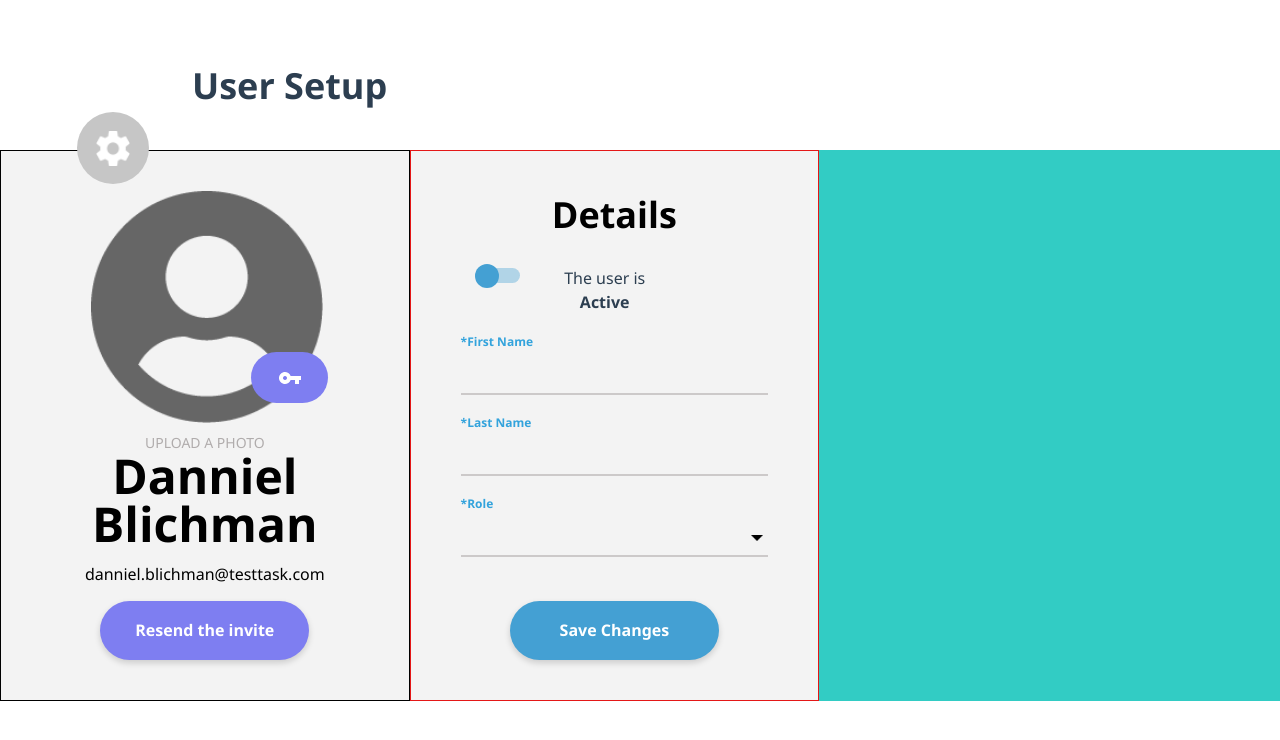
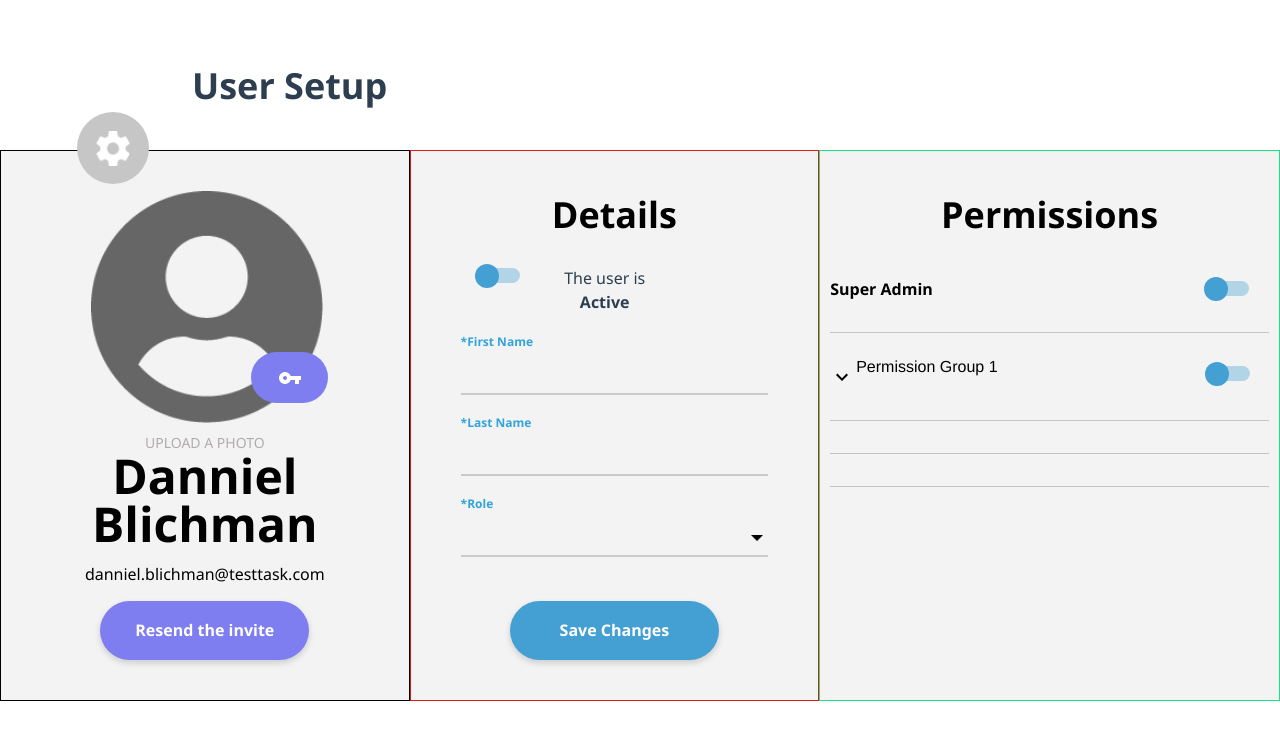
Before and after one commit to NatiaChubinidze/Vue.js_Project, a Vue app in the folder vue_project_user_management/: page /settings in a window 1280 px wide. Shown: the top 740 px of the page. Built offline with nearby package versions, Linux system fonts and the light colour scheme.

Commit message:
partial design: permissions

```diff
--- a/vue_project_user_management/src/components/UserSettingsView/UserDetails.vue
+++ b/vue_project_user_management/src/components/UserSettingsView/UserDetails.vue
@@ -55,7 +55,7 @@ export default {
   flex-direction: column;
   padding: 40px 50px;
   border: 1px solid rgb(228, 23, 23);
-justify-content: space-between;
+  justify-content: space-between;
   align-items: center;
 }
 h3 {
@@ -189,17 +189,17 @@ input::placeholder {
   margin-bottom: 10px;
 }
 .save {
- height: 59px;
+  height: 59px;
   padding: 5px;
- background: #44A0D3 0% 0% no-repeat padding-box;
-box-shadow: 0px 3px 6px #00000029;
-border-radius: 100px;
+  background: #44a0d3 0% 0% no-repeat padding-box;
+  box-shadow: 0px 3px 6px #00000029;
+  border-radius: 100px;
 
   font: normal normal 600 16px/21px Segoe UI;
-letter-spacing: 0px;
-color: #FFFFFF;
+  letter-spacing: 0px;
+  color: #ffffff;
   width: 209px;
   border: 0px;
-  margin:0 auto;
+  margin: 0 auto;
 }
 </style>
--- a/vue_project_user_management/src/components/UserSettingsView/UserPermission.vue
+++ b/vue_project_user_management/src/components/UserSettingsView/UserPermission.vue
@@ -1,12 +1,55 @@
 <template>
-  <div class="wrapper"></div>
+  <div class="wrapper">
+    <h3>Permissions</h3>
+    <div class="super-admin">
+      <p>Super Admin</p>
+      <div class="toggleBtn">
+        <ToggleButton />
+      </div>
+    </div>
+    <hr />
+    <div class="permission_group">
+      <img class="img" src="../../assets/icons/permission_arrow.png" />
+      <div class="line">
+        <div class="dropdown" id="role">
+          <button class="dropbtn">Permission Group 1</button>
+
+          <div class="dropdown-content">
+            <div class="flex-box">
+              <div class="circle"></div>
+              <p>Permission 1</p>
+              <div class="toggleBtn">
+                <ToggleButton />
+              </div>
+            </div>
+            <div class="flex-box"><p>Permission 2</p></div>
+            <div class="flex-box"><p>Permission 3</p></div>
+            <div class="flex-box"><p>Permission 4</p></div>
+          </div>
+        </div>
+      </div>
+      <div class="toggleBtn">
+        <ToggleButton />
+      </div>
+    </div>
+    <hr />
+    <div class="permission_group"></div>
+    <hr />
+    <div class="permission_group"></div>
+    <hr />
+  </div>
 </template>
 
 <script>
+import ToggleButton from "@/components/ToggleButton.vue";
+
 export default {
   name: "UserPermission",
   props: {
     msg: String,
+  },
+  components: {
+    ToggleButton,
   },
 };
 </script>
@@ -16,6 +59,105 @@ export default {
 .wrapper {
   width: 100%;
   height: 100%;
-  background-color: rgb(50, 204, 196);
+  display: flex;
+  flex-direction: column;
+  flex-wrap: wrap;
+  padding: 40px 10px;
+  border: 1px solid rgb(23, 228, 132);
+  align-items: center;
+}
+h3 {
+  font: normal normal 600 36px/48px Segoe UI;
+  letter-spacing: 0px;
+  color: #000000;
+  margin-bottom: 40px;
+}
+p {
+  width: fit-content;
+}
+
+.super-admin {
+  width: 100%;
+  display: flex;
+  justify-content: space-between;
+}
+.toggleBtn {
+  width: 80px;
+  height: 25px;
+}
+.super-admin p {
+  font: normal normal bold 16px/21px Segoe UI;
+  letter-spacing: 0px;
+  color: #000000;
+}
+hr {
+  width: 100%;
+}
+.permission_group {
+  display: flex;
+  justify-content: space-between;
+  width: 100%;
+  align-items: center;
+}
+.line {
+  width: 80%;
+  height: fit-content;
+  margin-bottom: 20px;
+}
+.dropbtn {
+  background-color: #f3f3f3;
+  padding: 0px 17px 0px 2px;
+  font-size: 16px;
+  border: none;
+  cursor: pointer;
+  width: 100% !important;
+  height: 100%;
+  text-align: left;
+}
+
+.dropdown {
+  position: relative;
+  display: inline-block;
+  width: 100%;
+  height: 35px;
+  background-color: #f3f3f3;
+}
+.dropdown-content {
+  display: none;
+  position: relative;
+  background-color: #f3f3f3;
+  min-width: 160px;
+  z-index: 1;
+  width: 100%;
+  top: 35px;
+  padding-right: 15px;
+  padding-top: 30px;
+  background-color: darkorchid;
+}
+.dropdown-content li {
+  padding: 8px 18px;
+  text-decoration: none;
+  display: block;
+  text-align: left;
+  color: #707070;
+  font-family: "Segoe UI";
+  font-weight: 300;
+  /* background-color: #f3f3f3; */
+}
+
+.dropdown-content li:hover {
+  background-color: #d36e6e;
+}
+
+.dropdown:hover .dropdown-content {
+  display: block;
+}
+.img {
+  width: 24px;
+  height: 24px;
+}
+.flex-box{
+  display:flex;
+  justify-content: space-between;
 }
 </style>
```
Also changed, not shown: vue_project_user_management/src/assets/icons/permission_arrow.png (added).
